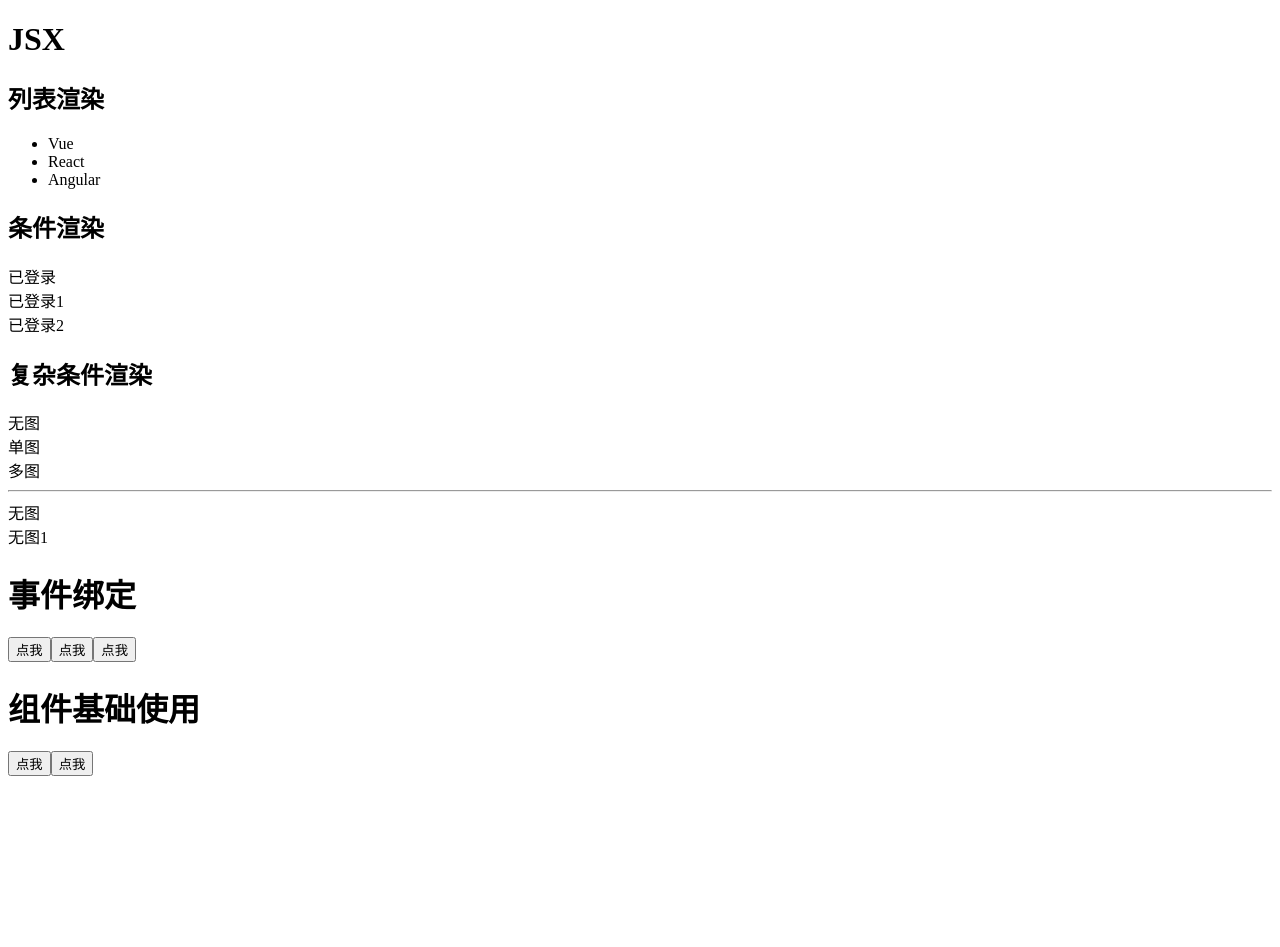
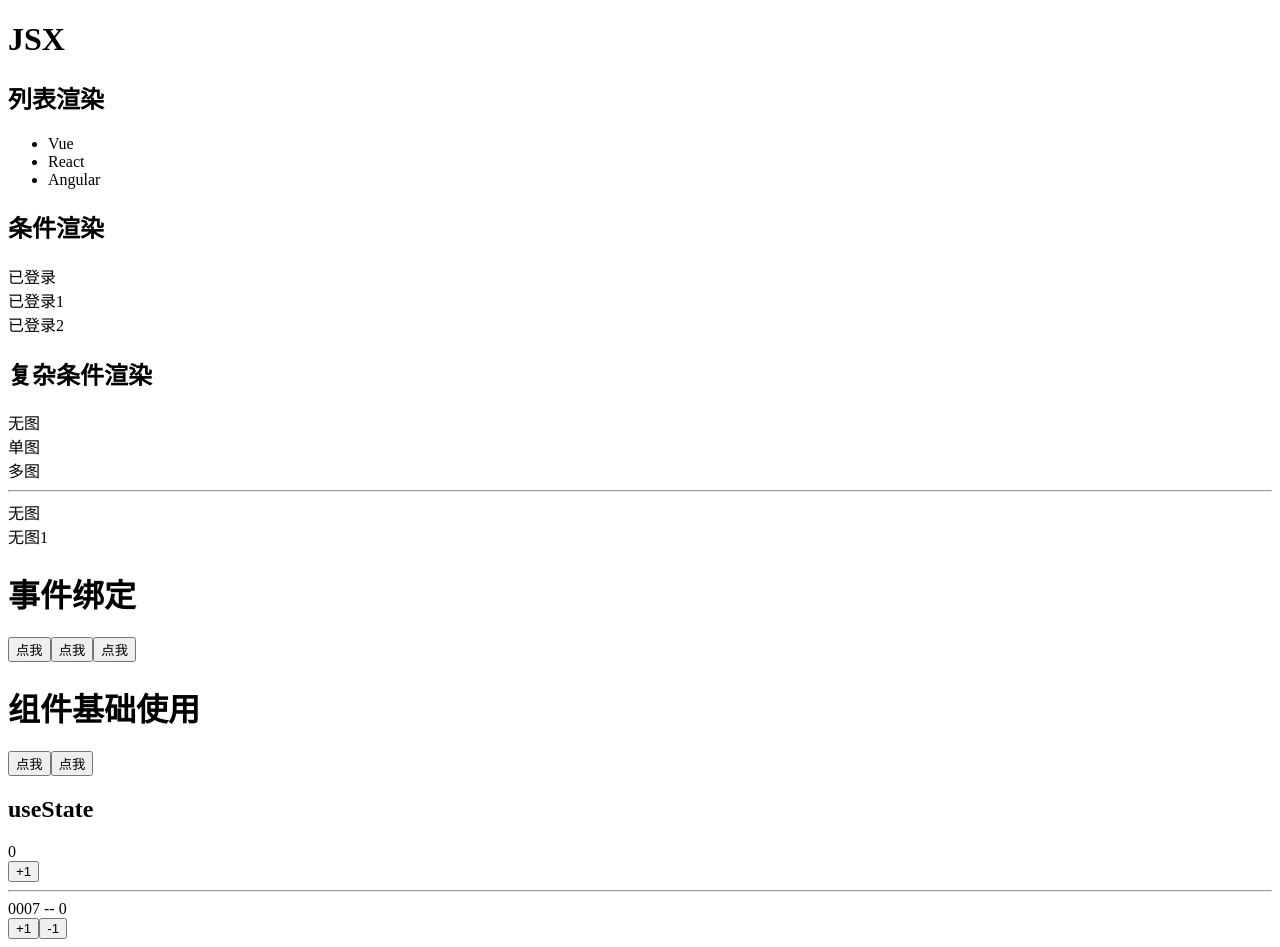
Before and after one commit to YouLe2016/study_react18, a React (Create React App) app: page / in a window 1280 px wide. Before the commit the page ends 800 px from the top, so only its background shows below. Built offline with nearby package versions, Linux system fonts and the light colour scheme.

Commit message:
Add: useState

```diff
--- a/src/App.tsx
+++ b/src/App.tsx
@@ -2,6 +2,7 @@
 //App --> index.js --> public/index.html(root)
 
 import React from "react";
+import StudyUseState from "./study_part/StudyUseState";
 
 const list = [
   {id: 1001, name: 'Vue'},
@@ -84,6 +85,7 @@ function App() {
       {/* 成对标签 */}
       <MyButton></MyButton>
 
+      <StudyUseState></StudyUseState>
     </div>
   );
 }
--- /dev/null
+++ b/src/study_part/StudyUseState.tsx
@@ -0,0 +1,40 @@
+import { useState } from "react";
+
+interface Count {
+  id: string,
+  count: number;
+}
+
+function StudyUseState() {
+  const [count, setCount] = useState<number>(0);
+  const add = () => {
+    setCount(count + 1)
+  }
+  const [countBean, setCountBean] = useState<Count>({
+    id: "0007",
+    count: 0,
+  });
+  const addBean = () => {
+    setCountBean({
+      ...countBean,
+      count: countBean.count + 1
+    })
+  }
+  const subBean = () => {
+    setCountBean({
+      id: countBean.id,
+      count: countBean.count - 1
+    })
+  }
+  return <div>
+    <h2>useState</h2>
+    <div>{ count }</div>
+    <button onClick={add}>+1</button>
+    <hr/>
+    <div>{ `${countBean.id} -- ${countBean.count}` }</div>
+    <button onClick={addBean}>+1</button>
+    <button onClick={subBean}>-1</button>
+  </div>
+}
+
+export default StudyUseState
```
